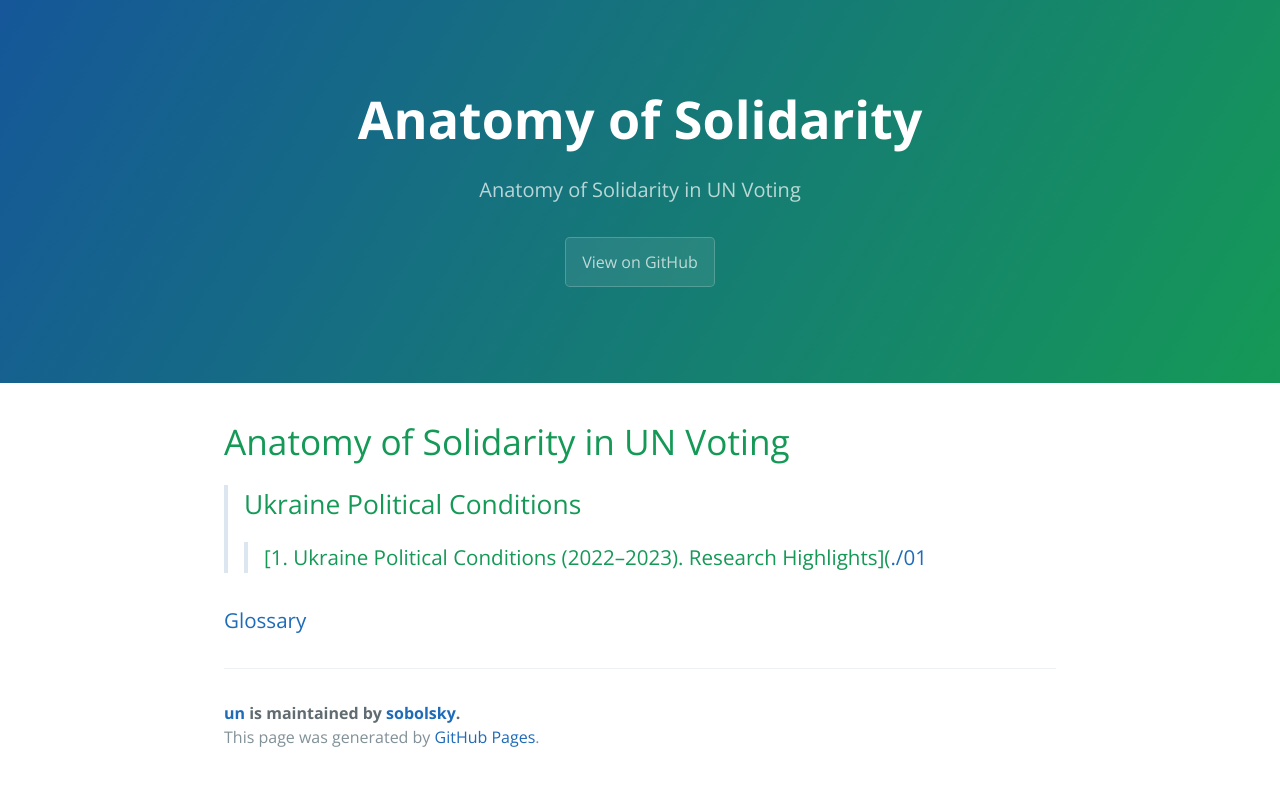
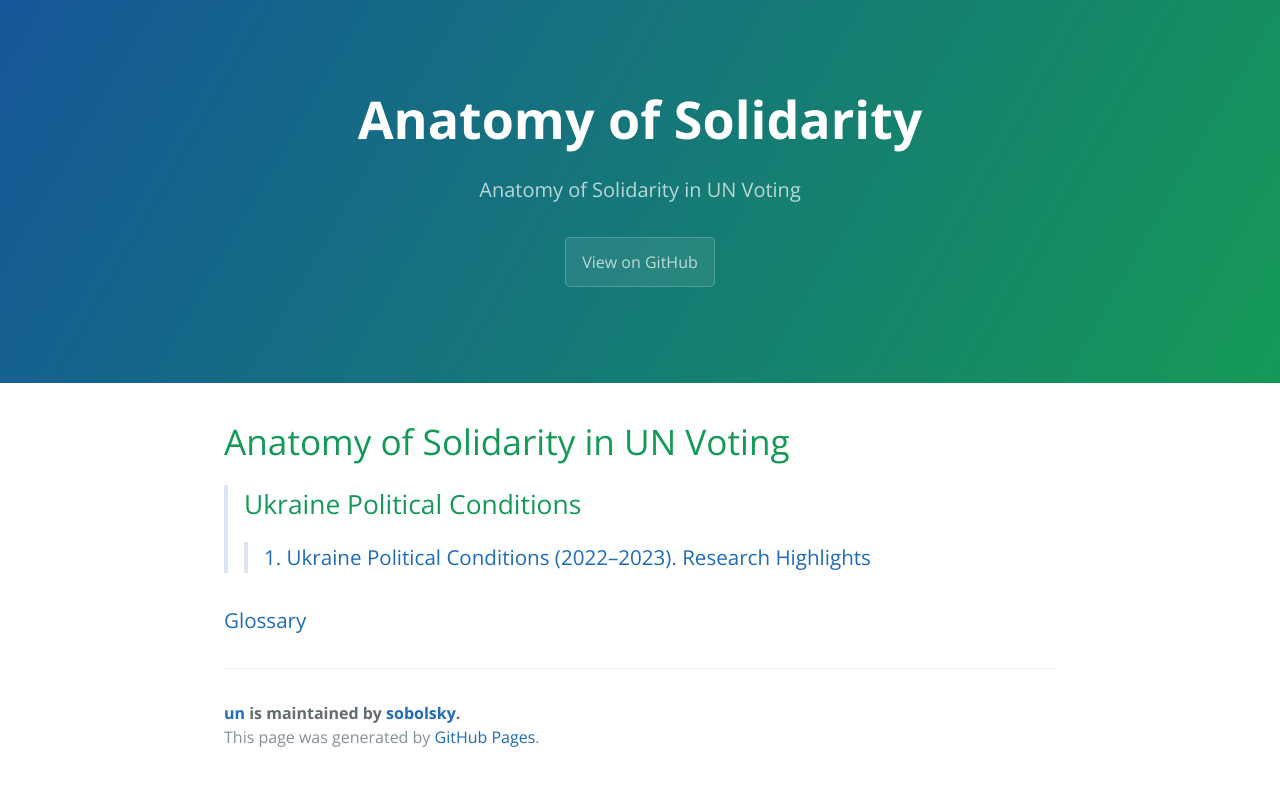
Before and after one commit to sobolsky/un, a Jekyll site: the page built from index.md, in a window 1280 px wide. Shown: the top 786 px of the page. Built offline with Jekyll 4.4.1, drawn with Linux system fonts in a browser that asks for light colours; part of the change alters nothing that is shown.

Commit message:
Update index.md

```diff
--- a/index.md
+++ b/index.md
@@ -8,6 +8,6 @@ theme: jekyll-theme-cayman
 ---
 # Anatomy of Solidarity in UN Voting
 > ## Ukraine Political Conditions
->> ### [1. Ukraine Political Conditions (2022–2023). Research Highlights]([./01](https://sobolsky.github.io/upc/01)
+>> ### [1. Ukraine Political Conditions (2022–2023). Research Highlights](https://sobolsky.github.io/upc/01)
 
 ### [Glossary](./glossary)
```
